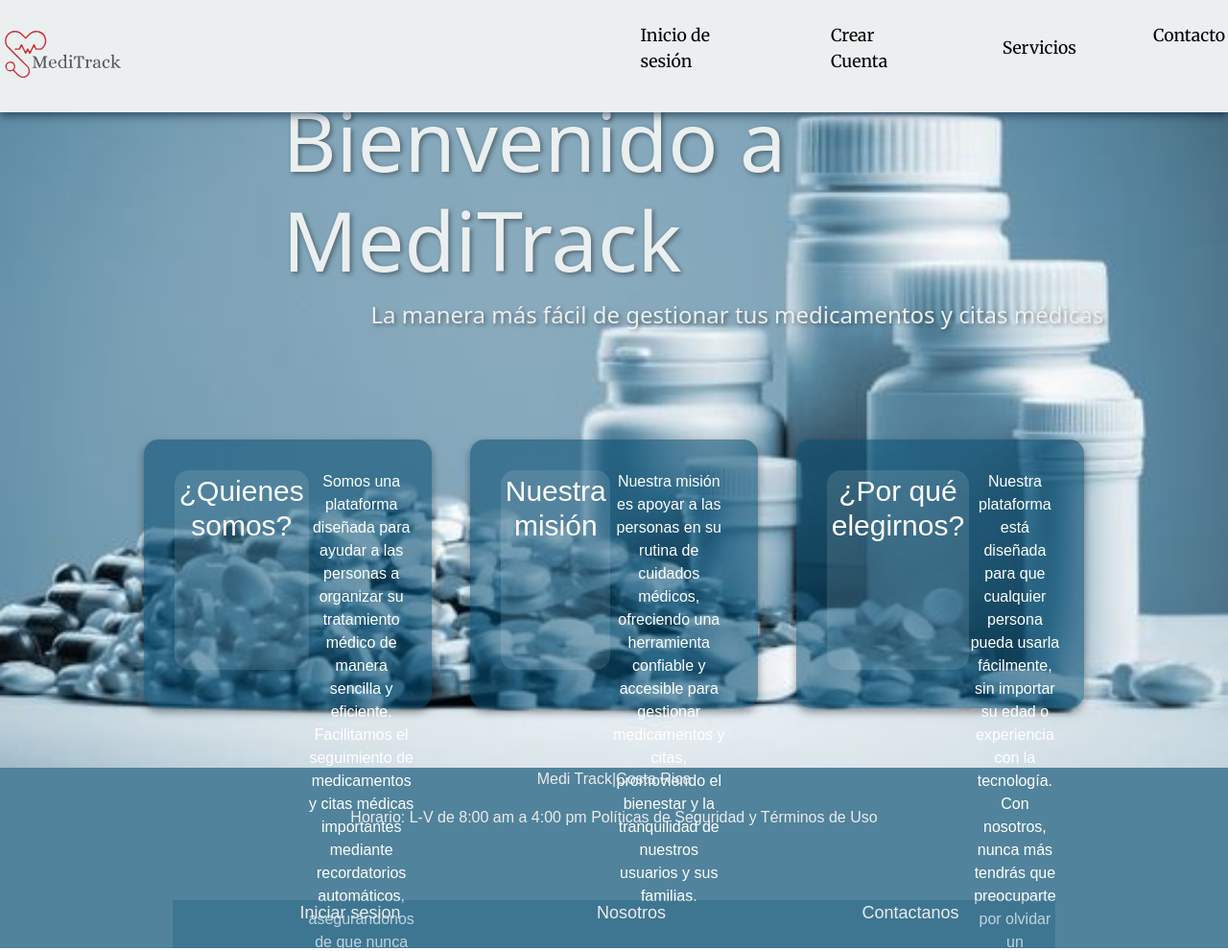
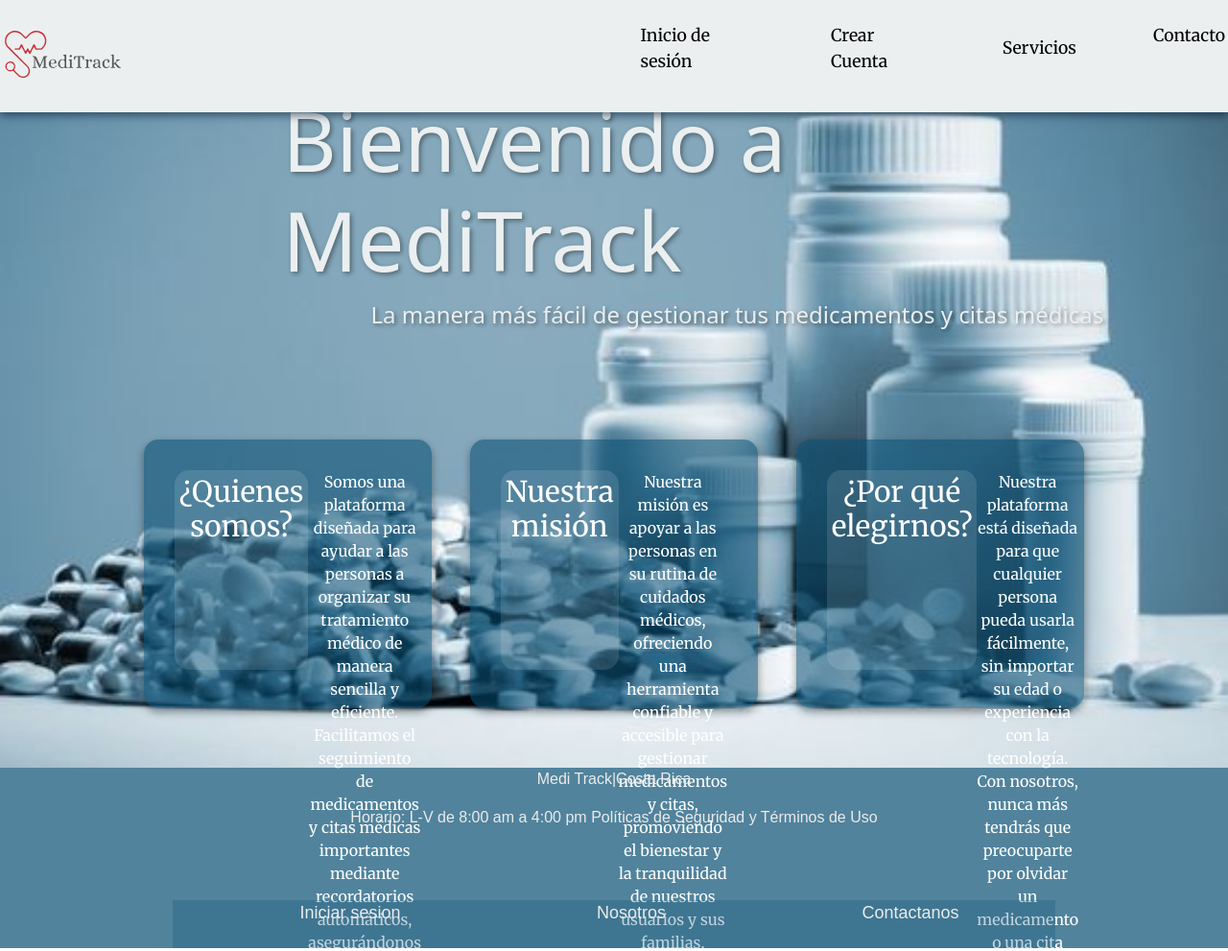
Before and after one commit to r4mir3zzz/web-servidor, a PHP site: page / in a window 1280 px wide. Shown: the top 991 px of the page at 96% size. Run offline with PHP 8.4, Linux system fonts and the light colour scheme; some web fonts are replaced.

Commit message:
Update mainIndex.css

```diff
--- a/assets/css/mainIndex.css
+++ b/assets/css/mainIndex.css
@@ -66,7 +66,7 @@
     border-radius: 15px;
     box-shadow: 0px 4px 8px 0px rgba(0, 0, 0, 0.384);
     cursor: pointer;
-    font-family: 'arial';
+    font-family: var(--font);
 }
 .box h2{
     display: flex;
```
